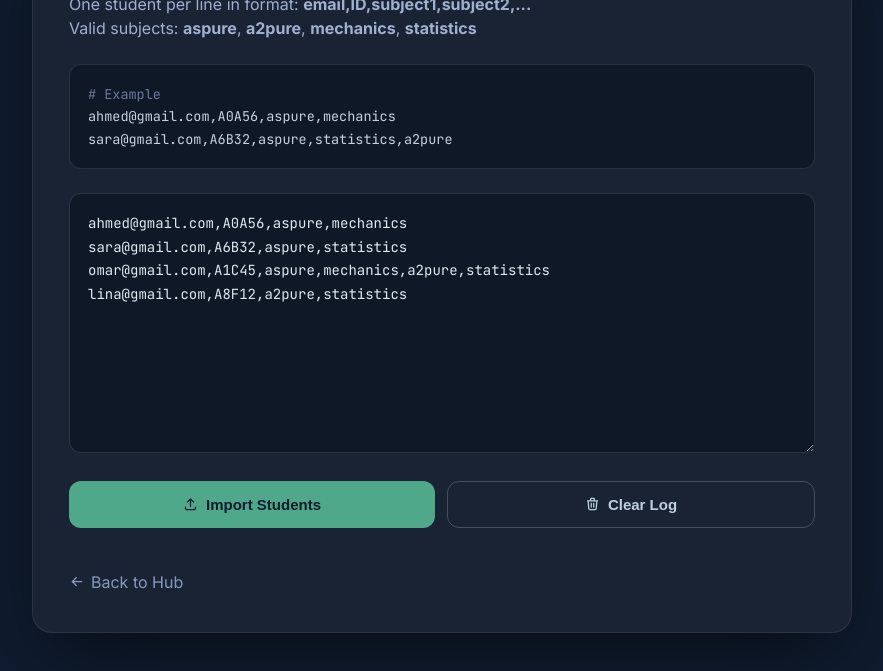
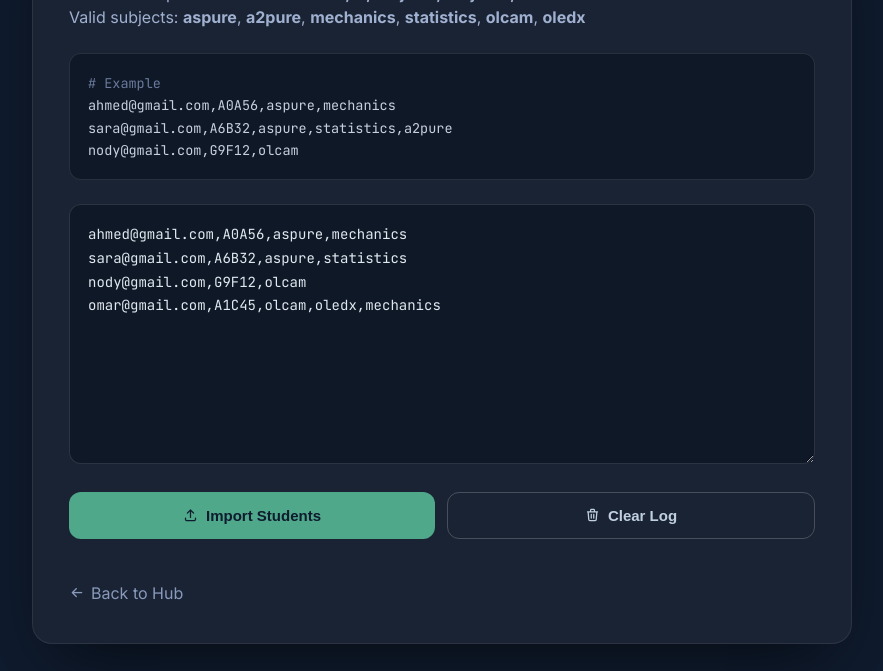
Before and after one commit to nadayoo/Mr-Boules-Web, a plain HTML site: page import-students.html in a window 1280 px wide. Shown: the part 129-800 px from the top of the page, without its empty margins (198-1081 px from the left). Drawn offline with Linux system fonts and the light colour scheme.

Commit message:
Added the OL tab

```diff
--- a/import-students.html
+++ b/import-students.html
@@ -144,19 +144,20 @@
     </div>
     <p class="subtitle">
         One student per line in format: <strong>email,ID,subject1,subject2,...</strong><br>
-        Valid subjects: <strong>aspure</strong>, <strong>a2pure</strong>, <strong>mechanics</strong>, <strong>statistics</strong>
+        Valid subjects: <strong>aspure</strong>, <strong>a2pure</strong>, <strong>mechanics</strong>, <strong>statistics</strong>, <strong>olcam</strong>, <strong>oledx</strong>
     </p>
 
     <div class="format-box">
         <span style="color:#6a7a9c"># Example</span><br>
         ahmed@gmail.com,A0A56,aspure,mechanics<br>
-        sara@gmail.com,A6B32,aspure,statistics,a2pure
+        sara@gmail.com,A6B32,aspure,statistics,a2pure<br>
+        nody@gmail.com,G9F12,olcam
     </div>
 
     <textarea id="input" placeholder="Paste your student list here...">ahmed@gmail.com,A0A56,aspure,mechanics
 sara@gmail.com,A6B32,aspure,statistics
-omar@gmail.com,A1C45,aspure,mechanics,a2pure,statistics
-lina@gmail.com,A8F12,a2pure,statistics</textarea>
+nody@gmail.com,G9F12,olcam
+omar@gmail.com,A1C45,olcam,oledx,mechanics</textarea>
 
     <div class="actions">
         <button class="btn btn-primary" id="import-btn"><i class="ti ti-upload"></i> Import Students</button>
@@ -201,7 +202,7 @@ lina@gmail.com,A8F12,a2pure,statistics</textarea>
         return /^[A-Z][A-Z0-9]{4}$/.test(id);
     }
 
-    const VALID_SUBJECTS = ['aspure', 'a2pure', 'mechanics', 'statistics'];
+    const VALID_SUBJECTS = ['aspure', 'a2pure', 'mechanics', 'statistics', 'olcam', 'oledx'];
 
     async function doImport() {
         const input = inputEl.value.trim();
@@ -278,7 +279,7 @@ lina@gmail.com,A8F12,a2pure,statistics</textarea>
     importBtn.addEventListener('click', doImport);
     clearBtn.addEventListener('click', () => { logEl.innerHTML = ''; logEl.classList.remove('show'); });
 
-    console.log('Import tool ready (using mr-boules project)');
+    console.log('Import tool ready');
 </script>
 </body>
 </html>
```
Also changed, not shown: index.html (+9 -8 lines).
